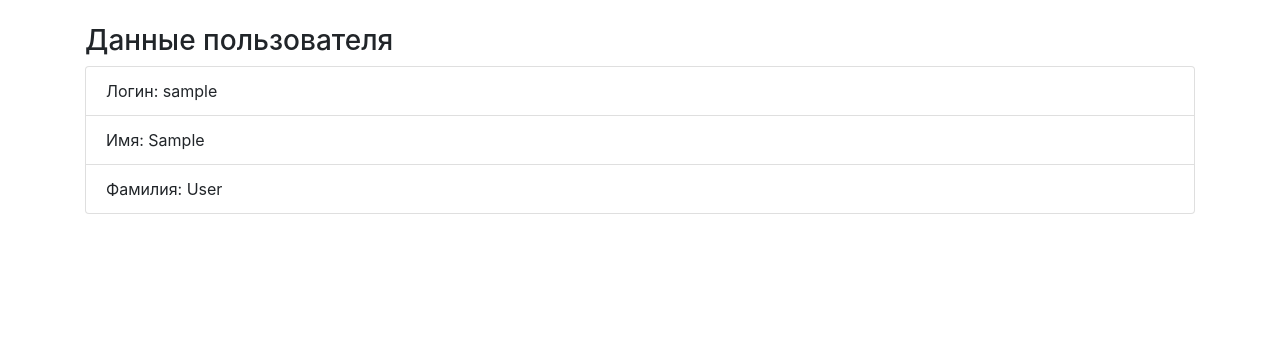
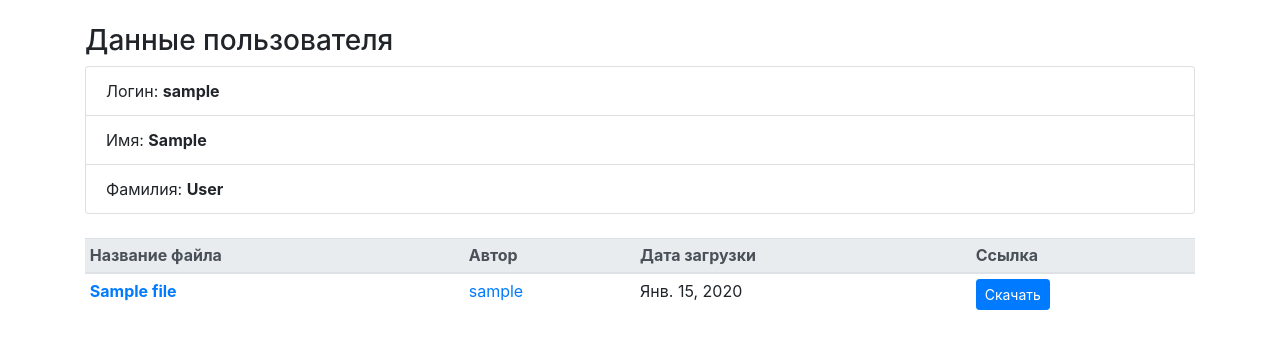
Before and after one commit to arti17/files_project, a Django app: page /user/1/ in a window 1280 px wide. Shown: the part 56-405 px from the top of the page. Run offline with Django 3.2, Linux system fonts and the light colour scheme; tables that the repository leaves empty hold one stand-in row (values such as "Sample post"); some libraries are stand-ins or nearby versions.

Commit message:
В личном кабинете пользователя выведены его файлы.

```diff
--- a/source/templates/user_detail.html
+++ b/source/templates/user_detail.html
@@ -5,8 +5,35 @@
 {% block body %}
   <h3>Данные пользователя</h3>
   <ul class="list-group">
-    <li class="list-group-item">Логин: {{ user_obj.username|default:'Не указано' }}</li>
-    <li class="list-group-item">Имя: {{ user_obj.first_name|default:'Не указано' }}</li>
-    <li class="list-group-item">Фамилия: {{ user_obj.last_name|default:'Не указано' }}</li>
+    <li class="list-group-item">Логин: <b>{{ user_obj.username|default:'Не указано' }}</b></li>
+    <li class="list-group-item">Имя: <b>{{ user_obj.first_name|default:'Не указано' }}</b></li>
+    <li class="list-group-item">Фамилия: <b>{{ user_obj.last_name|default:'Не указано' }}</b></li>
   </ul>
+  <br>
+  <table class="table table-sm">
+    <thead class="thead-light">
+    <tr>
+      <th scope="col">Название файла</th>
+      <th scope="col">Автор</th>
+      <th scope="col">Дата загрузки</th>
+      <th scope="col">Ссылка</th>
+    </tr>
+    </thead>
+    <tbody>
+    {% for file in user_obj.files.all %}
+      <tr>
+        <th scope="row"><a href="{% url 'file_detail' file.pk %}">{{ file.name }}</a></th>
+
+        {% if file.author %}
+          <td><a href="{% url 'user_detail' file.author.pk %}">{{ file.author.username }}</a></td>
+        {% else %}
+          <td>Аноним</td>
+        {% endif %}
+
+        <td>{{ file.created_at }}</td>
+        <td><a href="{{ file.file.url }}" class="btn btn-sm btn-primary ">Скачать</a></td>
+      </tr>
+    {% endfor %}
+    </tbody>
+  </table>
 {% endblock %}
```
